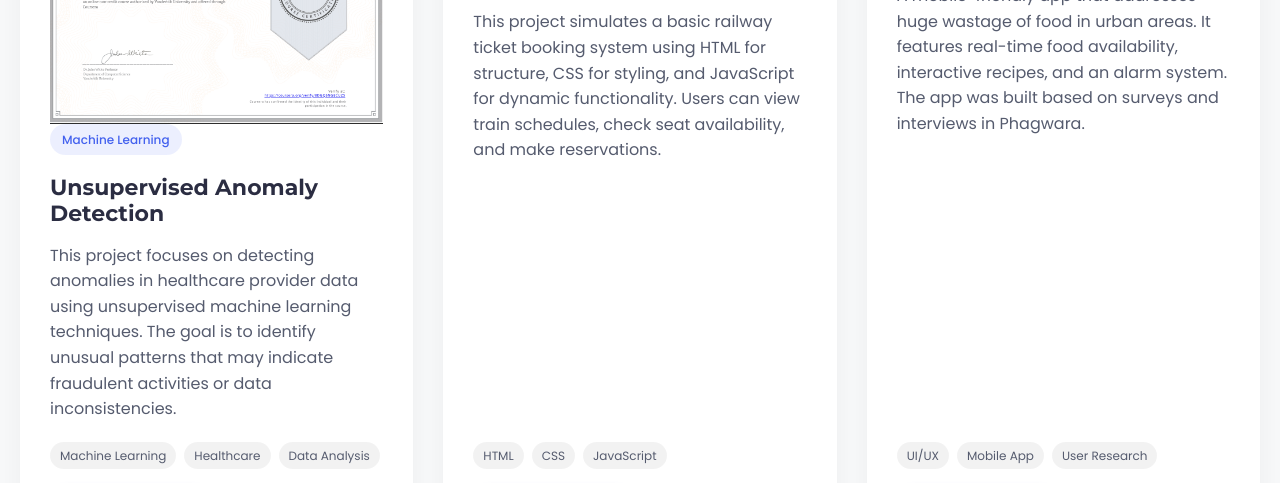
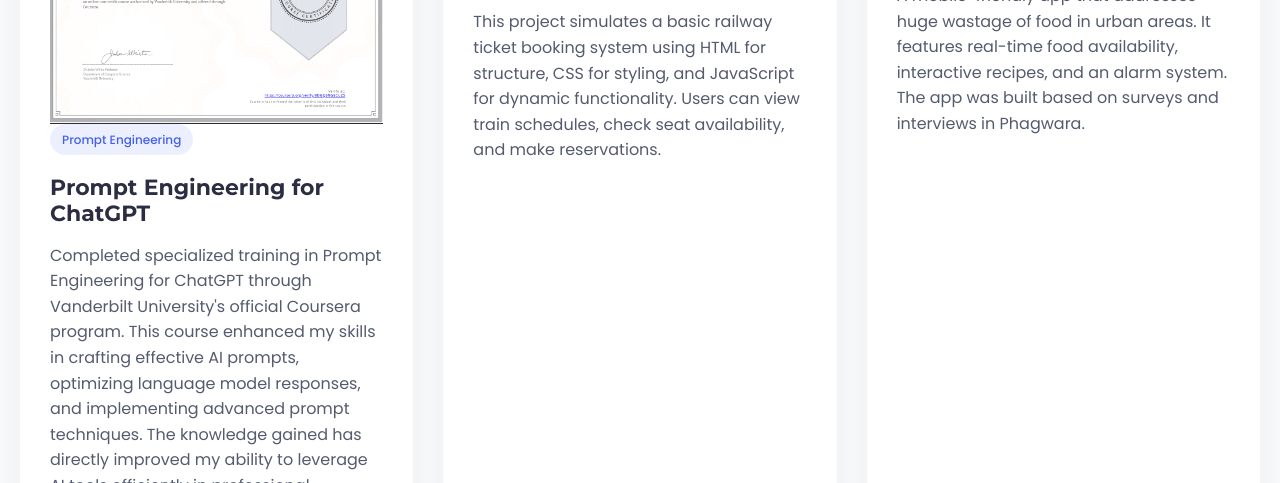
Before and after one commit to MaahiMishra12222768/new_portfolio, a plain HTML site: page index.html in a window 1280 px wide. Shown: the part 5070-5553 px from the top of the page. Drawn offline with Linux system fonts and the light colour scheme.

Commit message:
Update index.html

```diff
--- a/index.html
+++ b/index.html
@@ -415,15 +415,15 @@
             </div>
 
             <div class="Certificates-grid">
-                <!-- Project Card 1 -->
+                <!-- Certificate Card 1 -->
                 <div class="Certificates-card animate-on-scroll">
                     <div class="Certificates-card-inner">
                         <img src="certi1.png" alt="Anomaly Detection Project Screenshot" class="project-image">
                         <div class="Certificates-header">
-                            <span class="Certificates-badge">Machine Learning</span>
+                            <span class="Certificates-badge">Prompt Engineering</span>
                         </div>
-                        <h3>Unsupervised Anomaly Detection</h3>
-                        <p>This project focuses on detecting anomalies in healthcare provider data using unsupervised machine learning techniques. The goal is to identify unusual patterns that may indicate fraudulent activities or data inconsistencies.</p>
+                        <h3>Prompt Engineering for ChatGPT</h3>
+                        <p>Completed specialized training in Prompt Engineering for ChatGPT through Vanderbilt University's official Coursera program. This course enhanced my skills in crafting effective AI prompts, optimizing language model responses, and implementing advanced prompt techniques. The knowledge gained has directly improved my ability to leverage AI tools efficiently in professional contexts.</p>
                         <div class="Certificates-tags">
                             <span class="tag">Machine Learning</span>
                             <span class="tag">Healthcare</span>
```
